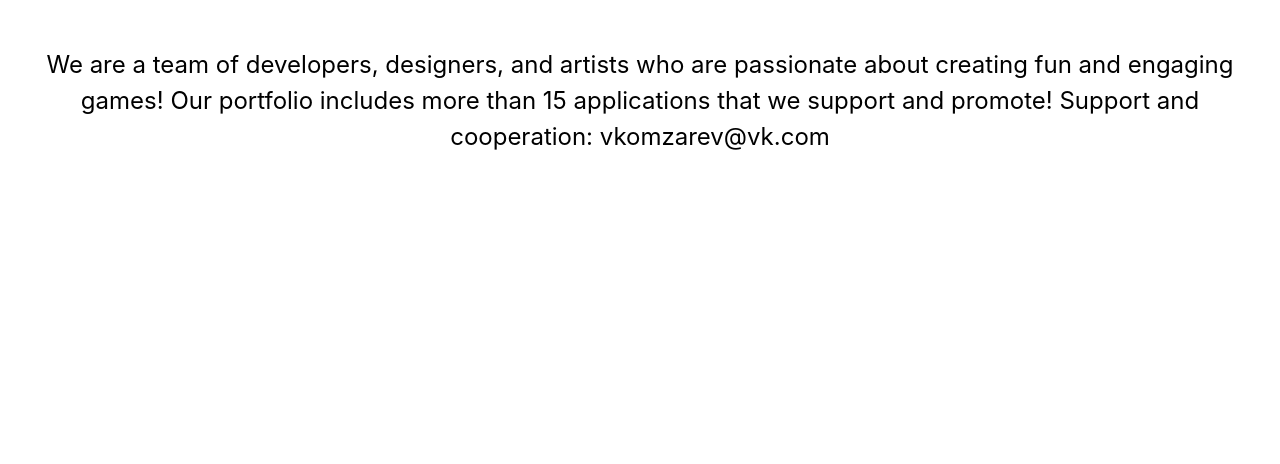
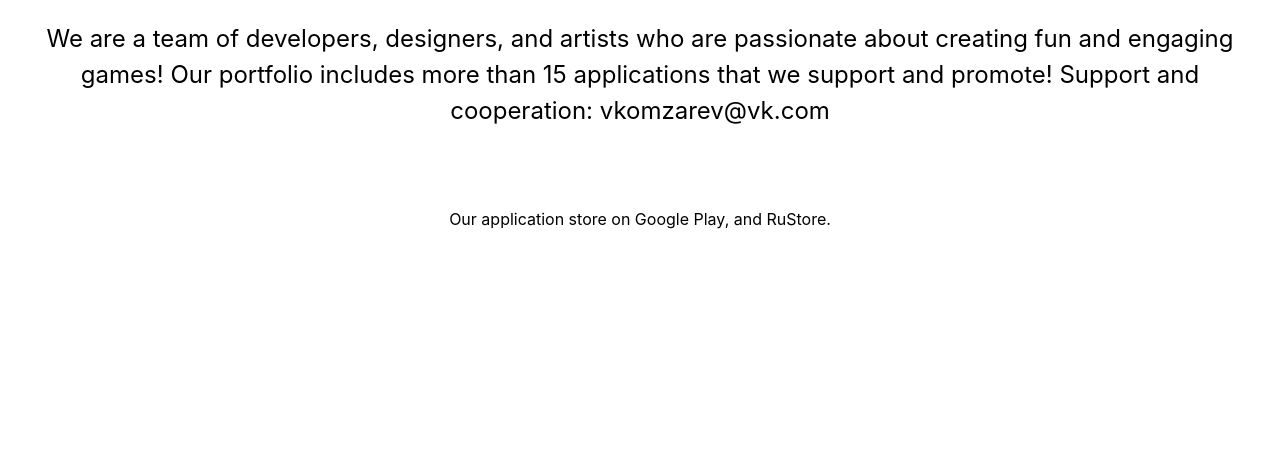
Before and after one commit to LskGames/LskGames.github.io, a website built with Vite: page index.html in a window 1280 px wide. Shown: the part 336-800 px from the top of the page. Built offline with nearby package versions, Linux system fonts and the light colour scheme.

Commit message:
Update index.html
Link market added

```diff
--- a/index.html
+++ b/index.html
@@ -20,6 +20,11 @@
     <p class="description">We are a team of developers, designers, and artists who are passionate about creating fun and engaging games! Our portfolio includes more than 15 applications that we support and promote!
       Support and cooperation: vkomzarev@vk.com
     </p>
+    <p>
+      Our application store on
+      <a href="https://play.google.com/store/apps/dev?id=8724245789435354304">Google Play</a>, and
+      <a href="https://apps.rustore.ru/developer/cPO4BR98ZJqCVTNzFJS%2BFdqvI0q3Lccz">RuStore</a>.
+    </p>
   </main>
 
   <script type="module" src="script.js"></script>
```
